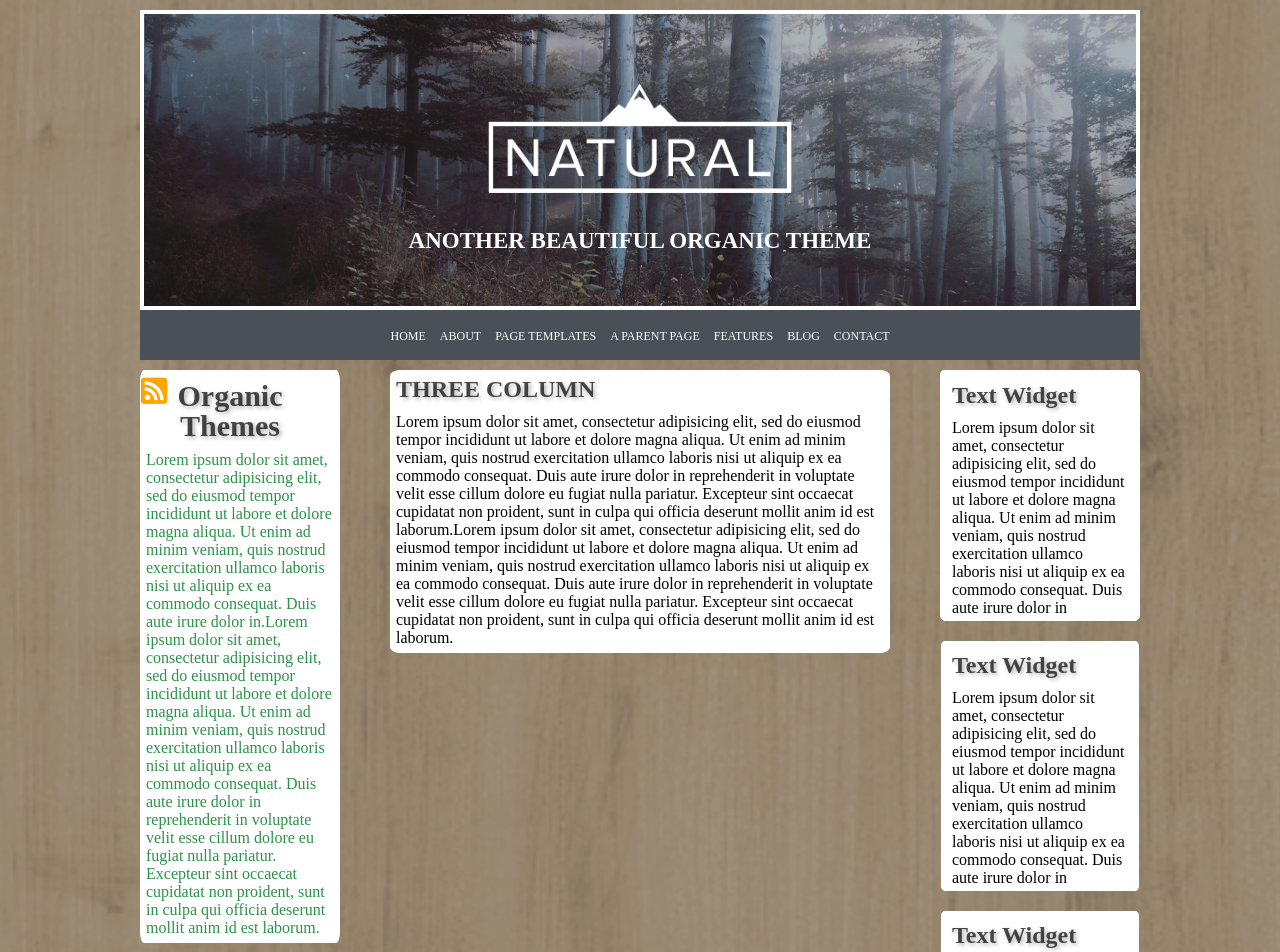
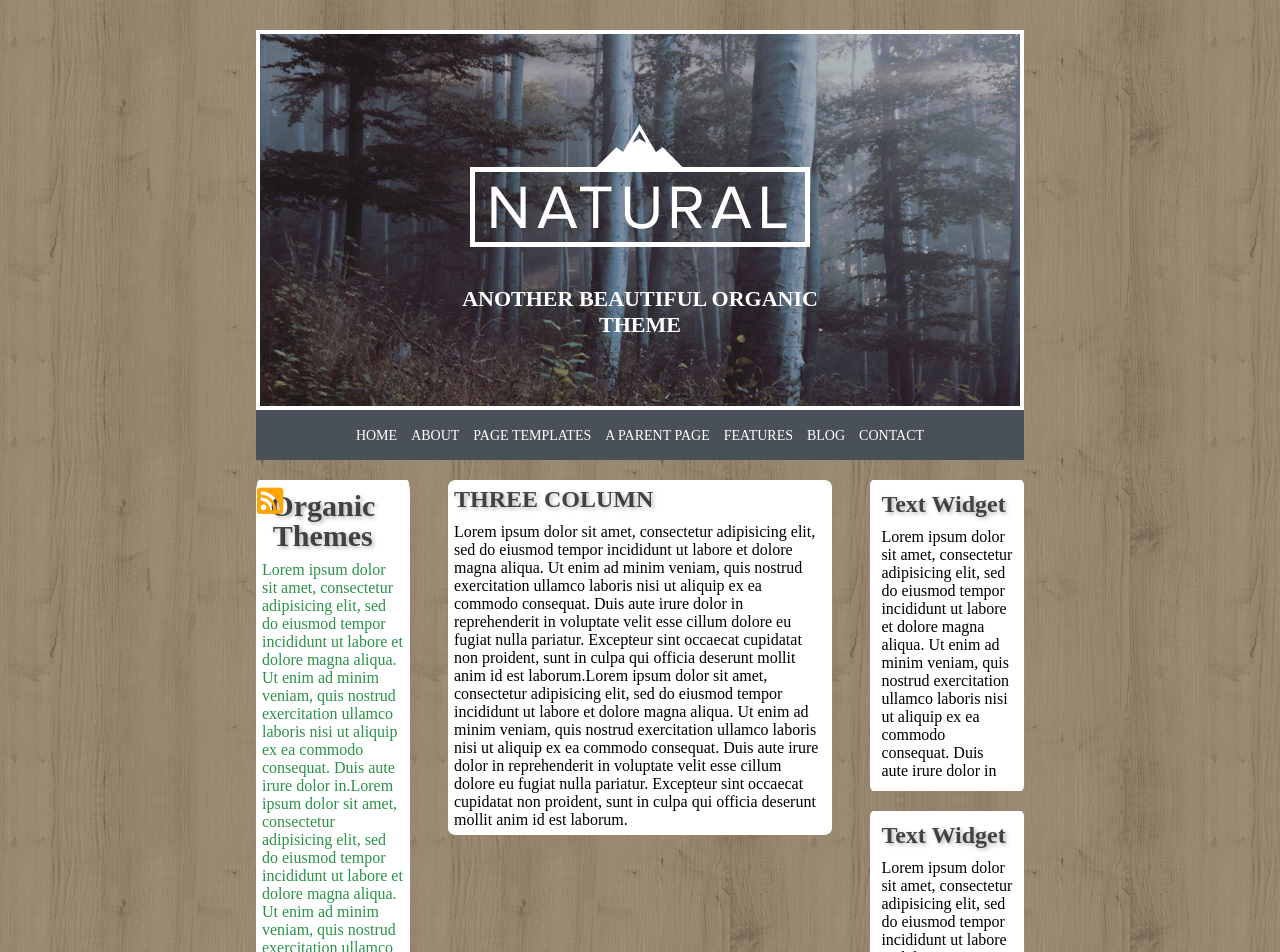
Before and after one commit to richiMera/htmlcss-wp, a plain HTML site: page index.html in a window 1280 px wide. Shown: the top 952 px of the page. Drawn offline with Linux system fonts and the light colour scheme.

Commit message:
miglioramento struttura

```diff
--- a/css/style.css
+++ b/css/style.css
@@ -7,12 +7,12 @@
 body {
   height: 100vh;
   background-image: url(../img/natural-default-pattern.png);
-  background-repeat: no-repeat;
-  background-size: cover;
+  background-repeat: repeat;
+  padding: 20px 0;
 }
 
 .container {
-  width: 1000px;
+  width: 60%;
   margin: 10px auto;
 }
 
@@ -20,20 +20,28 @@ header {
   color: white;
 }
 .header-top {
+  position: relative;
   width: 100%;
-  height: 300px;
+  height: 380px;
   background-image: url(../img/natural-default-header.jpg);
   background-repeat: no-repeat;
   background-size: cover;
+  background-position: center;
   border: 4px solid white;
   text-align: center;
 }
+.logo-container {
+  position: absolute;
+  top: 50%;
+  left: 50%;
+  transform: translate(-50%, -50%);
+  text-align: center;
+}
 .logo-container img{
-  height: 160px;
-  margin-top: 50px;
+  height: 180px;
 }
 .logo-container h1{
-  font-size: 23px;
+  font-size: 22px;
   text-transform: uppercase;
 }
 .header-bottom {
@@ -51,14 +59,15 @@ ul.menù {
   list-style: none;
 }
 ul.menù > li {
-  font-size: 12px;
+  font-size: 14px;
+  font-weight: 400;
   display: inline-block;
   padding: 0 5px;
 }
 
 main {
   width: 100%;
-  height: 800px;
+  margin: 10px 0;
 }
 
 .border{
@@ -105,19 +114,18 @@ h2 {
 }
 
 .right-box {
+  position: relative;
   width: 20%;
-  height: 250px;
+  /* height: 20%; */
   float: left;
-  background-color: white;
   margin-top: 10px;
 }
 .widget {
   width: 100%;
-  height: 250px;
+  /* height: 250px; */
   margin-bottom: 20px;
   padding: 10px;
   background-color: white;
-  border: 1px solid white;
   border-radius: 2%;
 }
 
--- a/index.html
+++ b/index.html
@@ -48,16 +48,16 @@
         </section>
         <!-- /seconda sezione -->
         <!-- terza sezione -->
-        <aside class="right-box border">
-          <div class="widget">
+        <aside class="right-box ">
+          <div class="widget border">
             <h2 class="shadow">Text Widget</h2>
             <p>Lorem ipsum dolor sit amet, consectetur adipisicing elit, sed do eiusmod tempor incididunt ut labore et dolore magna aliqua. Ut enim ad minim veniam, quis nostrud exercitation ullamco laboris nisi ut aliquip ex ea commodo consequat. Duis aute irure dolor in</p>
           </div>
-          <div class="widget">
+          <div class="widget border">
             <h2 class="shadow">Text Widget</h2>
             <p>Lorem ipsum dolor sit amet, consectetur adipisicing elit, sed do eiusmod tempor incididunt ut labore et dolore magna aliqua. Ut enim ad minim veniam, quis nostrud exercitation ullamco laboris nisi ut aliquip ex ea commodo consequat. Duis aute irure dolor in</p>
           </div>
-          <div class="widget">
+          <div class="widget border">
             <h2 class="shadow">Text Widget</h2>
             <p>Lorem ipsum dolor sit amet, consectetur adipisicing elit, sed do eiusmod tempor incididunt ut labore et dolore magna aliqua. Ut enim ad minim veniam, quis nostrud exercitation ullamco laboris nisi ut aliquip ex ea commodo consequat. Duis aute irure dolor in</p>
           </div>
@@ -86,10 +86,5 @@
       </footer>
       <!-- /footer -->
     </div>
-
-
-
-
-
   </body>
   </html>
```
Also changed, not shown: 1 other file.
